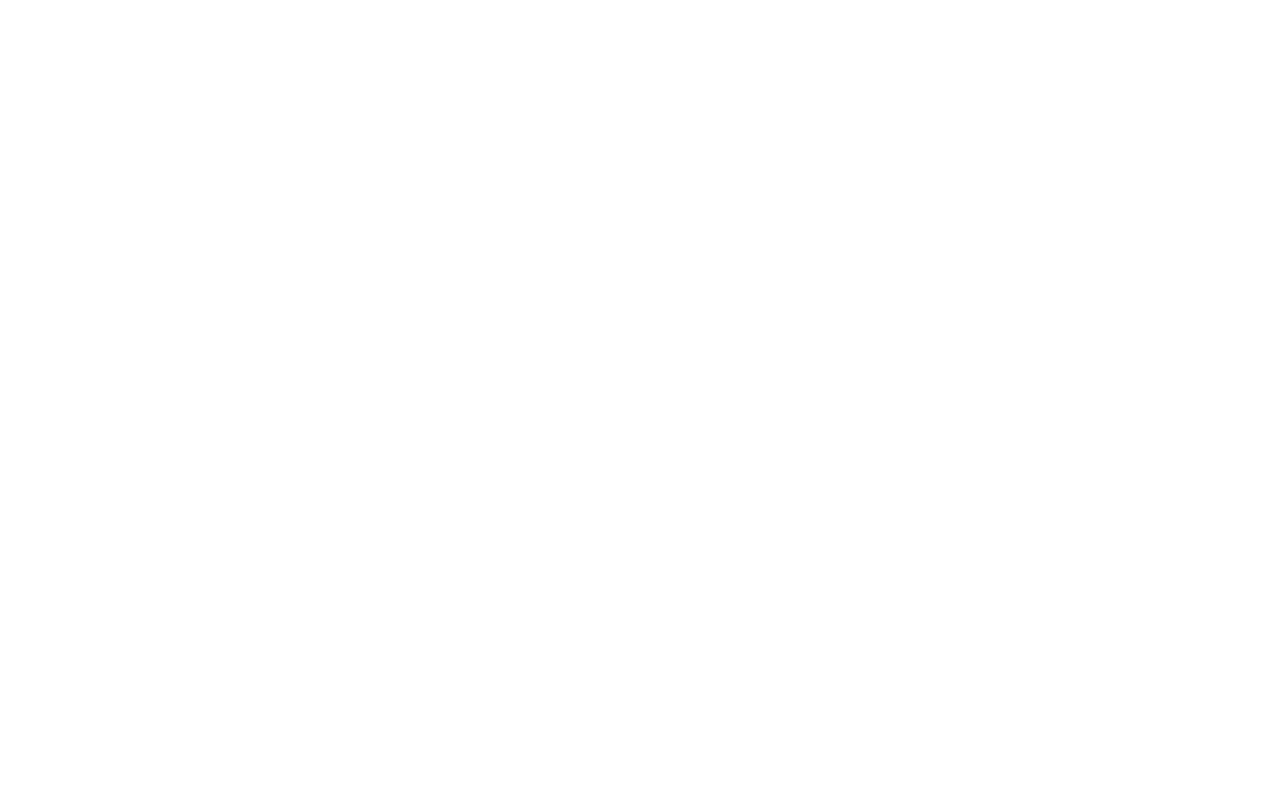
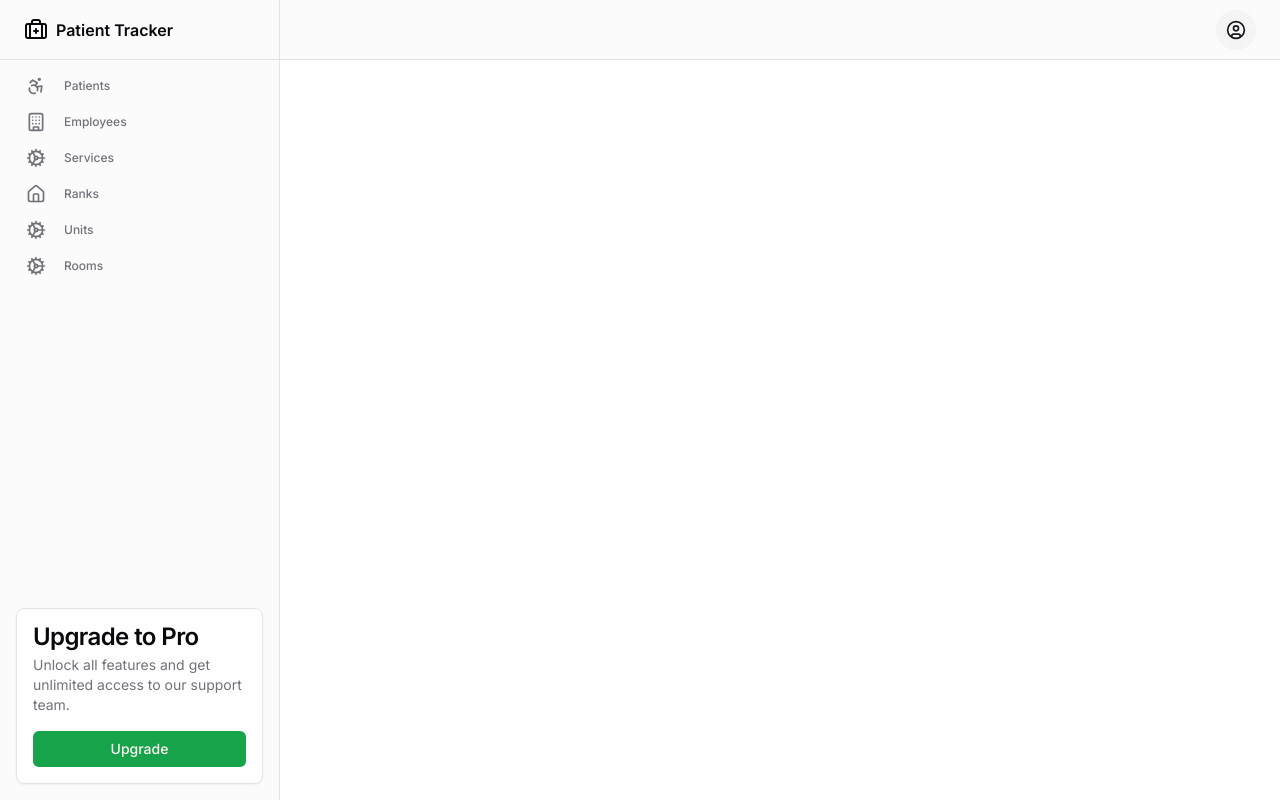
Before and after one commit to shivain22/Radiology_health_care, a Next.js app in the folder front_logic/: page / in a window 1280 px wide. Built offline with nearby package versions, Linux system fonts and the light colour scheme.

Commit message:
final changes have been finished for the navigation where the active functionality was not working tried a new design approach but failed miserably while doing stiuck with the current implementation, also added the path links for the completed functionalities

```diff
--- a/front_logic/package.json
+++ b/front_logic/package.json
@@ -17,6 +17,7 @@
     "@radix-ui/react-select": "^2.0.0",
     "@radix-ui/react-slot": "^1.0.2",
     "@radix-ui/react-tabs": "^1.0.4",
+    "@radix-ui/react-tooltip": "^1.0.7",
     "axios": "^1.6.8",
     "class-variance-authority": "^0.7.0",
     "clsx": "^2.1.0",
--- a/front_logic/src/app/globals.css
+++ b/front_logic/src/app/globals.css
@@ -5,64 +5,47 @@
 @layer base {
   :root {
     --background: 0 0% 100%;
-    --foreground: 222.2 84% 4.9%;
-
+    --foreground: 240 10% 3.9%;
     --card: 0 0% 100%;
-    --card-foreground: 222.2 84% 4.9%;
-
+    --card-foreground: 240 10% 3.9%;
     --popover: 0 0% 100%;
-    --popover-foreground: 222.2 84% 4.9%;
-
-    --primary: 222.2 47.4% 11.2%;
-    --primary-foreground: 210 40% 98%;
-
-    --secondary: 210 40% 96.1%;
-    --secondary-foreground: 222.2 47.4% 11.2%;
-
-    --muted: 210 40% 96.1%;
-    --muted-foreground: 215.4 16.3% 46.9%;
-
-    --accent: 210 40% 96.1%;
-    --accent-foreground: 222.2 47.4% 11.2%;
-
+    --popover-foreground: 240 10% 3.9%;
+    --primary: 142.1 76.2% 36.3%;
+    --primary-foreground: 355.7 100% 97.3%;
+    --secondary: 240 4.8% 95.9%;
+    --secondary-foreground: 240 5.9% 10%;
+    --muted: 240 4.8% 95.9%;
+    --muted-foreground: 240 3.8% 46.1%;
+    --accent: 240 4.8% 95.9%;
+    --accent-foreground: 240 5.9% 10%;
     --destructive: 0 84.2% 60.2%;
-    --destructive-foreground: 210 40% 98%;
-
-    --border: 214.3 31.8% 91.4%;
-    --input: 214.3 31.8% 91.4%;
-    --ring: 222.2 84% 4.9%;
-
+    --destructive-foreground: 0 0% 98%;
+    --border: 240 5.9% 90%;
+    --input: 240 5.9% 90%;
+    --ring: 142.1 76.2% 36.3%;
     --radius: 0.5rem;
   }
 
   .dark {
-    --background: 222.2 84% 4.9%;
-    --foreground: 210 40% 98%;
-
-    --card: 222.2 84% 4.9%;
-    --card-foreground: 210 40% 98%;
-
-    --popover: 222.2 84% 4.9%;
-    --popover-foreground: 210 40% 98%;
-
-    --primary: 210 40% 98%;
-    --primary-foreground: 222.2 47.4% 11.2%;
-
-    --secondary: 217.2 32.6% 17.5%;
-    --secondary-foreground: 210 40% 98%;
-
-    --muted: 217.2 32.6% 17.5%;
-    --muted-foreground: 215 20.2% 65.1%;
-
-    --accent: 217.2 32.6% 17.5%;
-    --accent-foreground: 210 40% 98%;
-
+    --background: 20 14.3% 4.1%;
+    --foreground: 0 0% 95%;
+    --card: 24 9.8% 10%;
+    --card-foreground: 0 0% 95%;
+    --popover: 0 0% 9%;
+    --popover-foreground: 0 0% 95%;
+    --primary: 142.1 70.6% 45.3%;
+    --primary-foreground: 144.9 80.4% 10%;
+    --secondary: 240 3.7% 15.9%;
+    --secondary-foreground: 0 0% 98%;
+    --muted: 0 0% 15%;
+    --muted-foreground: 240 5% 64.9%;
+    --accent: 12 6.5% 15.1%;
+    --accent-foreground: 0 0% 98%;
     --destructive: 0 62.8% 30.6%;
-    --destructive-foreground: 210 40% 98%;
-
-    --border: 217.2 32.6% 17.5%;
-    --input: 217.2 32.6% 17.5%;
-    --ring: 212.7 26.8% 83.9%;
+    --destructive-foreground: 0 85.7% 97.3%;
+    --border: 240 3.7% 15.9%;
+    --input: 240 3.7% 15.9%;
+    --ring: 142.4 71.8% 29.2%;
   }
 }
 
--- a/front_logic/src/app/page.tsx
+++ b/front_logic/src/app/page.tsx
@@ -6,7 +6,7 @@
   return (
     <div>
       {/* Navigation bar */}
-      {/* <Navbar /> */}
+      <Navbar />
 
 
     </div>
--- a/front_logic/src/config/nav.ts
+++ b/front_logic/src/config/nav.ts
@@ -1,10 +1,6 @@
-
 import { SidebarLink } from "@/components/SidebarItems";
 import { Cog, Globe, HomeIcon } from "lucide-react";
-import {
-    Building,
-   Accessibility,
-  } from "lucide-react";
+import { Building, Accessibility } from "lucide-react";
 
 type AdditionalLinks = {
   title: string;
@@ -12,41 +8,46 @@
 };
 
 export const defaultLinks: SidebarLink[] = [
-  { href: "/patients", title: "Patients", icon: Accessibility },
-  { href: "/employees", title: "Account", icon: Building },
-  { href: "/settings", title: "Settings", icon: Cog },
+  { href: "/dashboard/patients", title: "Patients", icon: Accessibility },
+  { href: "/dashboard/employees", title: "Employees", icon: Building },
+  { href: "/dashboard/services", title: "Services", icon: Cog },
+  { href: "/dashboard/ranks", title: "Ranks", icon: HomeIcon },
+  { href: "/dashboard/units", title: "Units", icon: Cog },
+  { href: "/dashboard/rooms", title: "Rooms", icon: Cog },
+
+  // { href: "/dashboard/settings", title: "Settings", icon: Cog },
 ];
 
-export const additionalLinks: AdditionalLinks[] = [
-  {
-    title: "Entities",
-    links: [
-      {
-        href: "/emps",
-        title: "Emps",
-        icon: Globe,
-      },
-      {
-        href: "/employees",
-        title: "Employees",
-        icon: Globe,
-      },
-      {
-        href: "/units",
-        title: "Units",
-        icon: Globe,
-      },
-      {
-        href: "/ranks",
-        title: "Ranks",
-        icon: Globe,
-      },
-      {
-        href: "/services",
-        title: "Services",
-        icon: Globe,
-      },
-    ],
-  },
+// export const additionalLinks: AdditionalLinks[] = [
+//   {
+//     title: "Entities",
+//     links: [
+//       {
+//         href: "/emps",
+//         title: "Emps",
+//         icon: Globe,
+//       },
+//       {
+//         href: "/employees",
+//         title: "Employees",
+//         icon: Globe,
+//       },
+//       {
+//         href: "/units",
+//         title: "Units",
+//         icon: Globe,
+//       },
+//       {
+//         href: "/ranks",
+//         title: "Ranks",
+//         icon: Globe,
+//       },
+//       {
+//         href: "/services",
+//         title: "Services",
+//         icon: Globe,
+//       },
+//     ],
+//   },
 
-];
+// ];
--- a/front_logic/src/middleware.ts
+++ b/front_logic/src/middleware.ts
@@ -20,5 +20,5 @@
 }
 
 export const config = {
-  matcher: ["/", "/signin", "/dashboard/:path*" , "/ranks/:path*"],
+  matcher: ["/", "/signin", "/dashboard/:path*" , "/ranks/:path*", "/services/:path*", "/units/:path*", "/employees/:path*"]
 };
--- a/front_logic/src/modules/employees/EmployeeList.tsx
+++ b/front_logic/src/modules/employees/EmployeeList.tsx
@@ -101,7 +101,7 @@
 
   return (
     <li className={cn("flex justify-between my-2")}>
-      <div className="w-full flex gap-2">
+      <div className="w-full flex flex-col gap-2 sm:flex-row">
         <h1>Name:</h1>
         <div>{employee.name}</div>-<h1>Employee His :</h1>
         <div>{employee.his}</div>
--- a/front_logic/src/modules/navigation/Navbar.tsx
+++ b/front_logic/src/modules/navigation/Navbar.tsx
@@ -38,6 +38,7 @@
 import { defaultLinks } from "@/config/nav";
 import { usePathname } from "next/navigation";
 import { cn } from "@/lib/utils";
+import SignOut from "../shared/SignOut";
 
 export interface SidebarLink {
   title: string;
@@ -55,17 +56,17 @@
     <Link
       href={link.href}
       className={`group transition-colors p-2 inline-block hover:bg-popover hover:text-primary text-muted-foreground text-xs hover:shadow rounded-md w-full${
-        active ? " text-primary font-semibold" : ""
+        active ? " text-primary bg:popover font-semibold" : ""
       }`}
     >
       <div className="flex items-center">
         <div
           className={cn(
-            "opacity-0 left-0 h-6 w-[4px] absolute rounded-r-lg bg-primary",
+            "opacity-0 left-0 h-10 w-[5px] absolute  bg-primary",
             active ? "opacity-100" : ""
           )}
         />
-        <link.icon className="h-3.5 mr-1" />
+        <link.icon className="h-5 mr-4" />
         <span>{link.title}</span>
       </div>
     </Link>
@@ -82,8 +83,6 @@
   border?: boolean;
 }) => {
   const fullPathname = usePathname();
-  const pathname = "/" + fullPathname.split("/")[1];
-
   return (
     <div className={border ? "border-border border-t my-8 pt-4" : ""}>
       {title ? (
@@ -94,7 +93,7 @@
       <ul>
         {links.map((link) => (
           <li key={link.title}>
-            <SidebarLink link={link} active={pathname === link.href} />
+            <SidebarLink link={link} active={fullPathname === link.href} />
           </li>
         ))}
       </ul>
@@ -102,9 +101,8 @@
   );
 };
 
-export function Navbar({ children }: { children: React.ReactNode }) {
-  const fullPathname = usePathname();
-  const pathname = "/" + fullPathname.split("/")[1];
+export function Navbar({ children }: { children?: React.ReactNode }) {
+
   return (
     <div className="grid min-h-screen w-full md:grid-cols-[220px_1fr] lg:grid-cols-[280px_1fr]">
       <div className="hidden border-r bg-muted/40 md:block">
@@ -160,51 +158,7 @@
             </SheetTrigger>
             <SheetContent side="left" className="flex flex-col">
               <nav className="grid gap-2 text-lg font-medium">
-                <Link
-                  href="/dashboard"
-                  className="flex items-center gap-2 text-lg font-semibold"
-                >
-                  <BriefcaseMedical className="h-6 w-6" />
-                  <span className="sr-only">Acme Inc</span>
-                </Link>
-                <Link
-                  href="#"
-                  className="mx-[-0.65rem] flex items-center gap-4 rounded-xl px-3 py-2 text-muted-foreground hover:text-foreground"
-                >
-                  <Home className="h-5 w-5" />
-                  Navbar
-                </Link>
-                <Link
-                  href="#"
-                  className="mx-[-0.65rem] flex items-center gap-4 rounded-xl bg-muted px-3 py-2 text-foreground hover:text-foreground"
-                >
-                  <ShoppingCart className="h-5 w-5" />
-                  Orders
-                  <Badge className="ml-auto flex h-6 w-6 shrink-0 items-center justify-center rounded-full">
-                    6
-                  </Badge>
-                </Link>
-                <Link
-                  href="#"
-                  className="mx-[-0.65rem] flex items-center gap-4 rounded-xl px-3 py-2 text-muted-foreground hover:text-foreground"
-                >
-                  <Package className="h-5 w-5" />
-                  Products
-                </Link>
-                <Link
-                  href="#"
-                  className="mx-[-0.65rem] flex items-center gap-4 rounded-xl px-3 py-2 text-muted-foreground hover:text-foreground"
-                >
-                  <Users className="h-5 w-5" />
-                  Customers
-                </Link>
-                <Link
-                  href="#"
-                  className="mx-[-0.65rem] flex items-center gap-4 rounded-xl px-3 py-2 text-muted-foreground hover:text-foreground"
-                >
-                  <LineChart className="h-5 w-5" />
-                  Analytics
-                </Link>
+               <SidebarLinkGroup links={defaultLinks} />
               </nav>
               <div className="mt-auto">
                 <Card>
@@ -225,7 +179,7 @@
             </SheetContent>
           </Sheet>
           <div className="w-full flex-1">
-            <form>
+            {/* <form>
               <div className="relative">
                 <Search className="absolute left-2.5 top-2.5 h-4 w-4 text-muted-foreground" />
                 <Input
@@ -234,7 +188,7 @@
                   className="w-full appearance-none bg-background pl-8 shadow-none md:w-2/3 lg:w-1/3"
                 />
               </div>
-            </form>
+            </form> */}
           </div>
           <DropdownMenu>
             <DropdownMenuTrigger asChild>
@@ -243,13 +197,15 @@
                 <span className="sr-only">Toggle user menu</span>
               </Button>
             </DropdownMenuTrigger>
-            <DropdownMenuContent align="end">
+            <DropdownMenuContent align="end" className="w-30">
               <DropdownMenuLabel>My Account</DropdownMenuLabel>
               <DropdownMenuSeparator />
               <DropdownMenuItem>Settings</DropdownMenuItem>
               <DropdownMenuItem>Support</DropdownMenuItem>
               <DropdownMenuSeparator />
-              <DropdownMenuItem>Logout</DropdownMenuItem>
+              <DropdownMenuItem>
+                <SignOut />
+              </DropdownMenuItem>
             </DropdownMenuContent>
           </DropdownMenu>
         </header>
--- /dev/null
+++ b/front_logic/src/modules/shared/SignOut.tsx
@@ -0,0 +1,29 @@
+"use client"
+import { Button } from "@/components/ui/button";
+import React from "react";
+import { useForm } from "react-hook-form";
+import { useRouter } from "next/navigation";
+import { deleteCookie } from "@/server_actions/(auth)/removeCookies";
+
+
+const SignOut = () => {
+    const router = useRouter()
+    const form = useForm()
+    const onSubmit = async () => {
+
+        await deleteCookie()
+        router.refresh()
+    }
+
+
+
+return (
+    <div>
+        <form onSubmit={form.handleSubmit(onSubmit)}>
+            <Button type="submit">Sign Out</Button>
+        </form>
+    </div>
+);
+};
+
+export default SignOut;
--- /dev/null
+++ b/front_logic/src/server_actions/(auth)/removeCookies.ts
@@ -0,0 +1,6 @@
+"use server";
+import { cookies } from "next/headers";
+
+export const deleteCookie = async () => {
+  cookies().delete("authToken");
+};
```
Also changed, not shown: front_logic/src/components/ui/tooltip.tsx (added, +30 -0 lines), front_logic/src/app/(app)/dashboard/patients/page.tsx (renamed from front_logic/src/app/(app)/patients/page.tsx), 2 other files (tests, documents, lock files or other folders).
